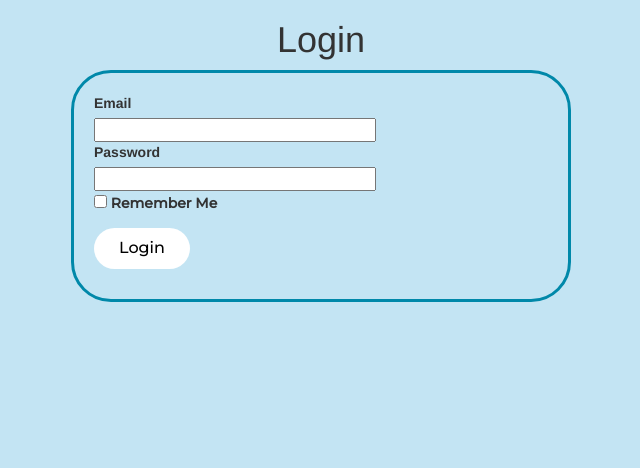
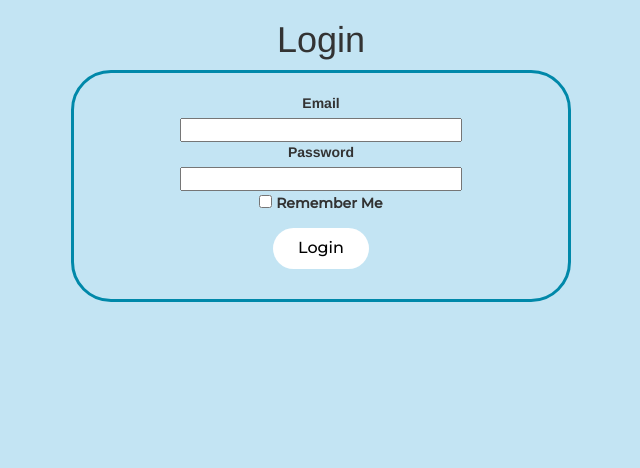
Before and after one commit to gustavlagneborg/ordering_portal, a Flask app: page /login in a window 1280 px wide. Shown: the part 116-584 px from the top of the page, without its empty margins (319-959 px from the left). Run offline with Flask 3, Linux system fonts and the light colour scheme; some libraries are stand-ins or nearby versions.

Commit message:
setting form action

```diff
--- a/project/static/main.css
+++ b/project/static/main.css
@@ -115,7 +115,11 @@ form {
   padding: 20px;
   width: 500px;
   margin: auto auto;
-  text-align: left
+  text-align: left;
+}
+
+#login_form {
+  text-align: center;
 }
 
 .data_link{
--- a/project/templates/login.html
+++ b/project/templates/login.html
@@ -3,7 +3,7 @@
 
 <h1>Login</h1>
 
-<form action="" method="post">
+<form id="login_form" action="/login" method="post">
     {{ form.hidden_tag() }}
 
     <!-- Email -->
--- a/project/templates/order_project.html
+++ b/project/templates/order_project.html
@@ -2,7 +2,7 @@
 
 <h1>Order a new project</h1>
 
-<form method="POST">
+<form action="/order_project" method="POST">
   {{ project_form.hidden_tag() }}
 
   <!-- Basic project form -->
--- a/project/templates/register.html
+++ b/project/templates/register.html
@@ -3,7 +3,7 @@
 
 <h1>Register new user</h1>
 
-<form action="" method="post">
+<form action="/register" method="post">
     {{ form.hidden_tag() }}
     <!-- Username -->
     <div class=""register_username>
```
